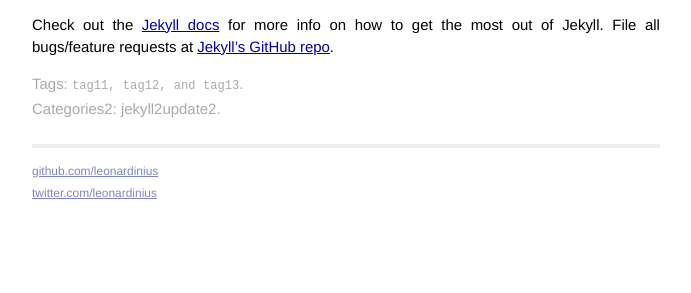
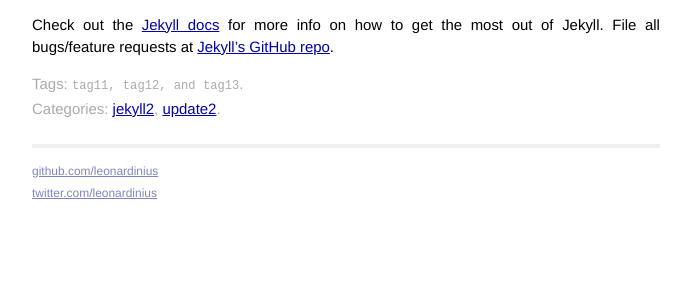
Before and after one commit to leonardinius/leonardinius.github.io, a Jekyll site: the page built from _posts/2013-09-02-welcome-to-jekyll.markdown, in a window 1280 px wide. Shown: the part 396-689 px from the top of the page, without its empty margins (294-985 px from the left). Built offline with Jekyll 4.4.1, drawn with Linux system fonts in a browser that asks for light colours; Markdown is read by kramdown in place of the engine named in the settings; some of the changed lines change nothing that is shown.

Commit message:
Category fix

```diff
--- a/_layouts/post.html
+++ b/_layouts/post.html
@@ -18,7 +18,7 @@ layout: default
 
     <div>
     {% if page.categories != empty %}
-    Categories2: {{ page.categories | category_links }}.
+    Categories: {{ page.categories | category_links }}.
     {% endif %}
     </div>
 </div>
--- a/_plugins/categories.rb
+++ b/_plugins/categories.rb
@@ -196,7 +196,7 @@ module Jekyll
 
 
   # Adds some extra filters used during the category creation process.
-  module Filters
+  module CategoryHelper
 
     # Outputs a list of categories as comma-separated <a> links. This is used
     # to output the category list for each post on a category page.
@@ -219,7 +219,7 @@ module Jekyll
         when 1
           categories[0].to_s
         else
-          "my " + categories.join(', ')
+          categories.join(', ')
       end
     end
 
@@ -234,7 +234,8 @@ module Jekyll
       result += date.strftime('<span class="year">%Y</span> ')
       result
     end
-
   end
 
 end
+
+Liquid::Template.register_filter(Jekyll::CategoryHelper)
```
